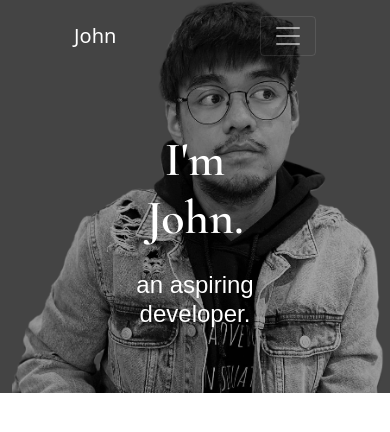
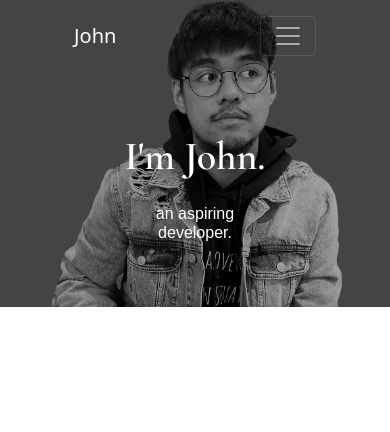
Before and after one commit to tsmjohnpascual/personal-site, a plain HTML site: page index.html in a window 390 px wide. Drawn offline with nearby package versions, Linux system fonts and the light colour scheme; a web font is replaced by a local one.

Commit message:
made title page more responsive in smaller devices

```diff
--- a/css/styles.css
+++ b/css/styles.css
@@ -63,3 +63,12 @@
     font-size: 1.5rem;
   }
 }
+
+@media (max-width: 400px) {
+  .title-heading {
+    font-size: 2.5rem;
+  }
+  .title-sub-heading {
+    font-size: 1rem;
+  }
+}
```
